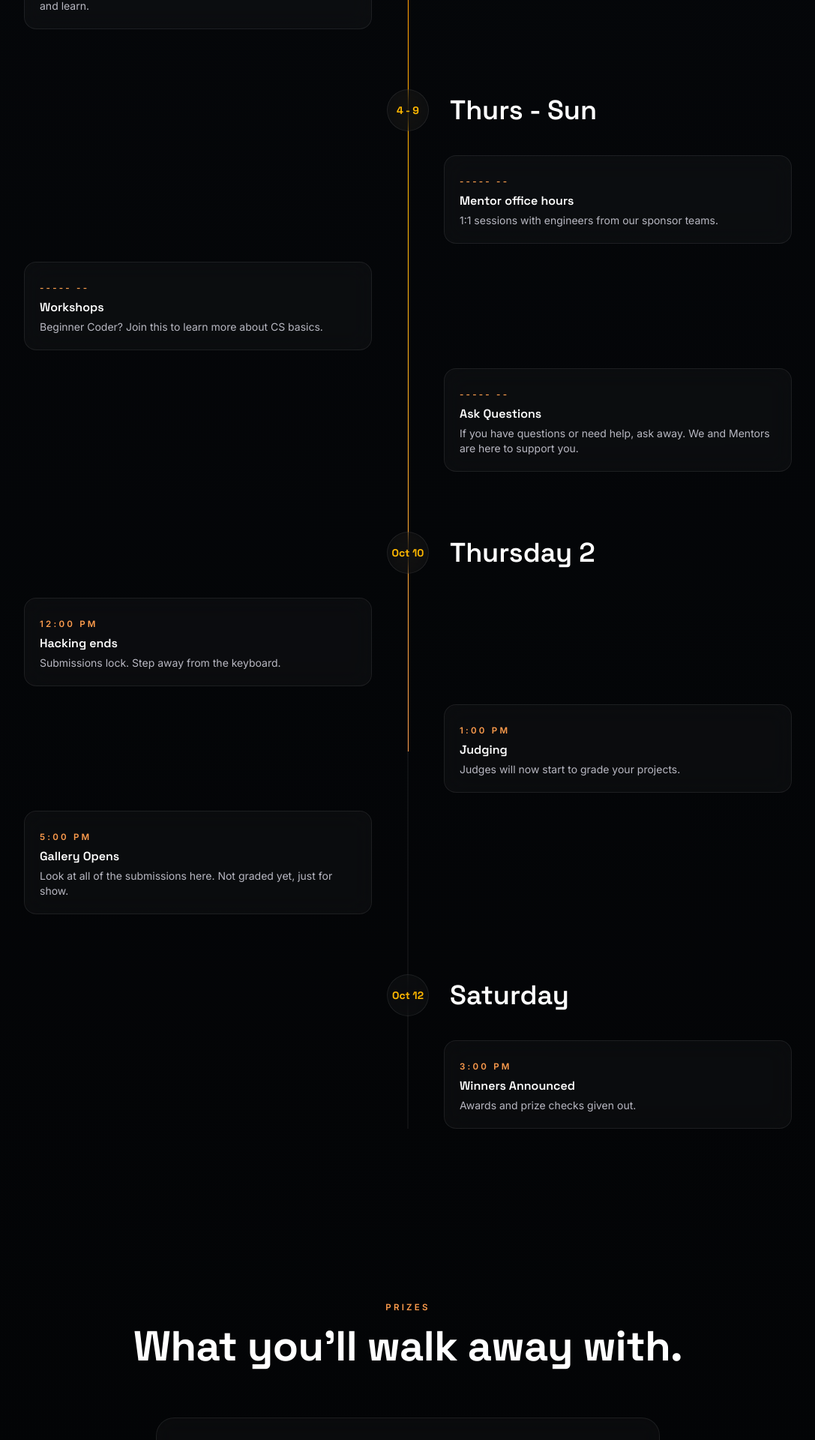
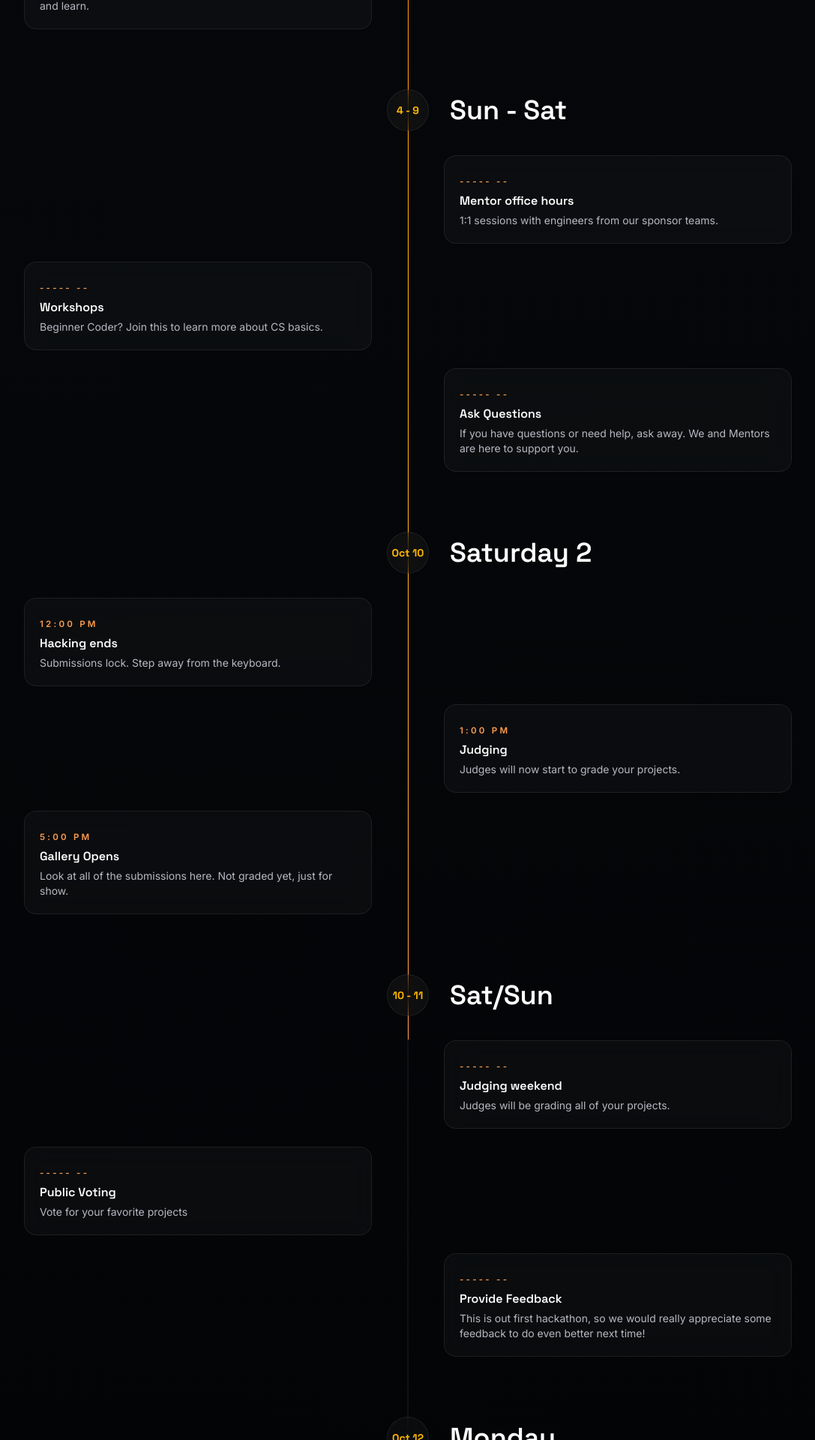
Before and after one commit to IshaanSingh8462/forgeai, a Next.js app: page / in a window 1280 px wide. Shown: the part 3700-5620 px from the top of the page at 75% size, without its empty margins (96-1183 px from the left). Built offline with nearby package versions, Linux system fonts and the light colour scheme.

Commit message:
fixed schedule

```diff
--- a/components/Schedule.js
+++ b/components/Schedule.js
@@ -7,7 +7,7 @@ import { ReactNode } from "react";
 
 const days = [
   {
-    label: "Thursday 1",
+    label: "Saturday",
     date: "Oct 3",
     events: [
       { time: "12:00 PM", title: "ForgeHacks Starts!", desc: "Workshops, Mentor Meetings, and more start here." },
@@ -33,7 +33,7 @@ const days = [
     ],
   },
   {
-    label: "Thurs - Sun",
+    label: "Sun - Sat",
     date: "4 - 9",
     events: [
       { time: "----- --", title: "Mentor office hours", desc: "1:1 sessions with engineers from our sponsor teams." },
@@ -42,7 +42,7 @@ const days = [
     ],
   },
   {
-    label: "Thursday 2",
+    label: "Saturday 2",
     date: "Oct 10",
     events: [
       { time: "12:00 PM", title: "Hacking ends", desc: "Submissions lock. Step away from the keyboard." },
@@ -51,10 +51,19 @@ const days = [
     ],
   },
   {
-    label: "Saturday",
+    label: "Sat/Sun",
+    date: "10 - 11",
+    events: [
+      { time: "----- --", title: "Judging weekend", desc: "Judges will be grading all of your projects." },
+      { time: "----- --", title: "Public Voting", desc: "Vote for your favorite projects" },
+      { time: "----- --", title: "Provide Feedback", desc: "This is out first hackathon, so we would really appreciate some feedback to do even better next time!" },
+    ],
+  },
+  {
+    label: "Monday",
     date: "Oct 12",
     events: [
-      { time: "3:00 PM", title: "Winners Announced", desc: "Awards and prize checks given out." },
+      { time: "3:00 PM", title: "Winners Announced", desc: "Winners will be revealed, and prizes will be given out!" },
     ],
   },
 ];
```
